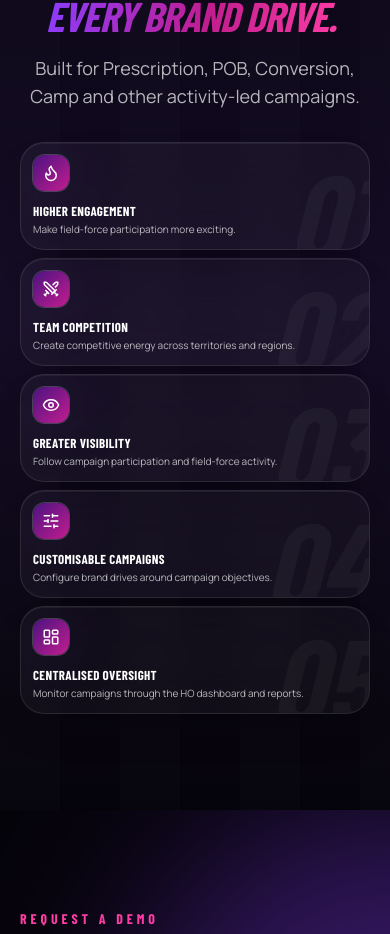
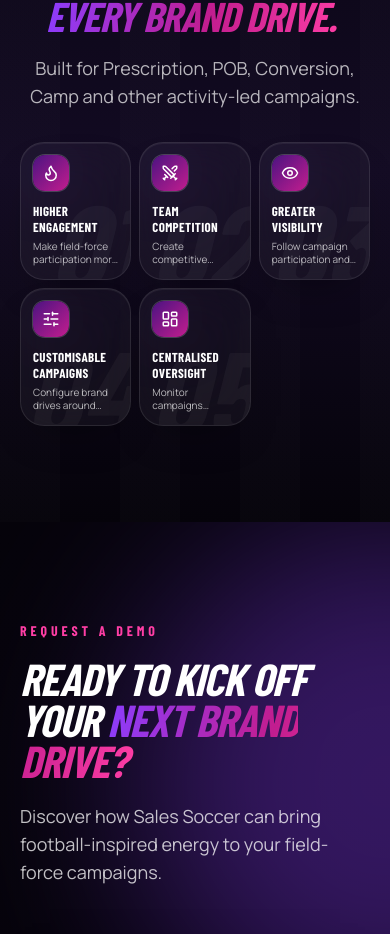
Before and after one commit to Rohan9833/Soccer_rxpl, a React (Vite) app in the folder frontend/: page / in a window 390 px wide. Shown: the part 4403-5337 px from the top of the page. Built offline with nearby package versions, Linux system fonts and the light colour scheme; no server answers; a web font is replaced by a local one.

Commit message:
Arrange benefits cards into two rows on mobile

```diff
--- a/frontend/src/components/Benefits.jsx
+++ b/frontend/src/components/Benefits.jsx
@@ -17,7 +17,7 @@ export default function Benefits() {
           </p>
         </div>
 
-        <div className="mt-8 grid gap-2 sm:mt-14 sm:gap-5 sm:grid-cols-2 lg:grid-cols-6">
+        <div className="mt-8 grid grid-cols-3 gap-2 sm:mt-14 sm:gap-5 sm:grid-cols-2 lg:grid-cols-6">
           {BENEFITS.map((b, i) => {
             const Icon = ICONS[b.icon];
             return (
```
